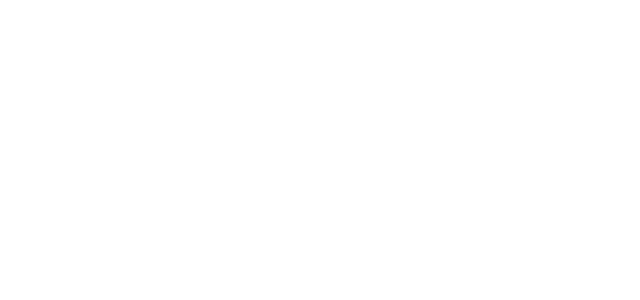
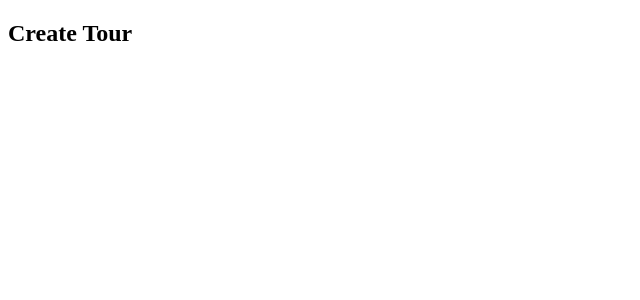
Before and after one commit to WilsonkwSheng/tour_vue, a Vue app: page /create_tours in a window 1280 px wide. Before the commit this address had no page. Shown: the top 300 px of the page, without its empty margins (0-640 px from the left). Built offline with nearby package versions, Linux system fonts and the light colour scheme.

Commit message:
Add link to navigate to create tour page

```diff
--- /dev/null
+++ b/src/components/CreateTour.vue
@@ -0,0 +1,11 @@
+<template>
+  <div>
+    <h2>Create Tour</h2>
+  </div>
+</template>
+
+<script>
+</script>
+
+<style scoped>
+</style>
--- a/src/components/TourList.vue
+++ b/src/components/TourList.vue
@@ -1,5 +1,6 @@
 <template>
   <div>
+    <router-link to="/create_tours" class="button">Create Tour</router-link>
     <h2>Tour List</h2>
     <ul>
       <li v-for="tour in tours" :key="tour.id">
--- a/src/router.js
+++ b/src/router.js
@@ -3,6 +3,7 @@ import SignUp from "./components/SignUp.vue";
 import SignIn from "./components/SignIn.vue";
 
 import TourList from "./components/TourList.vue";
+import CreateTour from "./components/CreateTour.vue";
 
 const routes = [
   {
@@ -17,6 +18,10 @@ const routes = [
     path: "/tour_lists",
     component: TourList,
   },
+  {
+    path: "/create_tours",
+    component: CreateTour,
+  },
 ];
 
 const router = createRouter({
```
